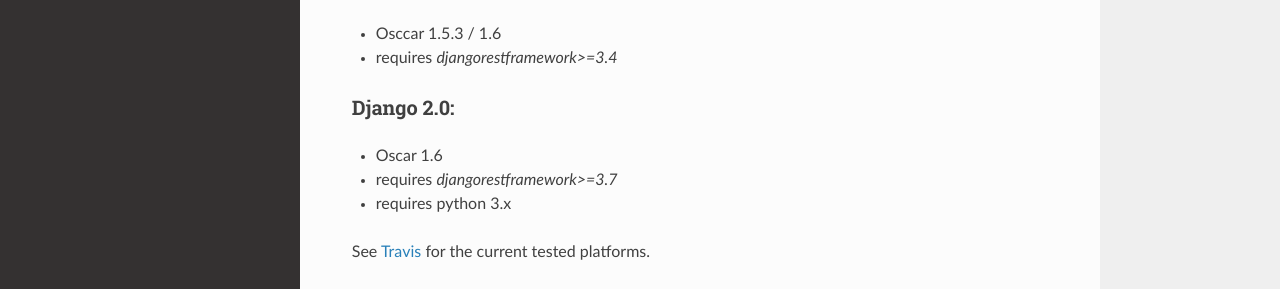
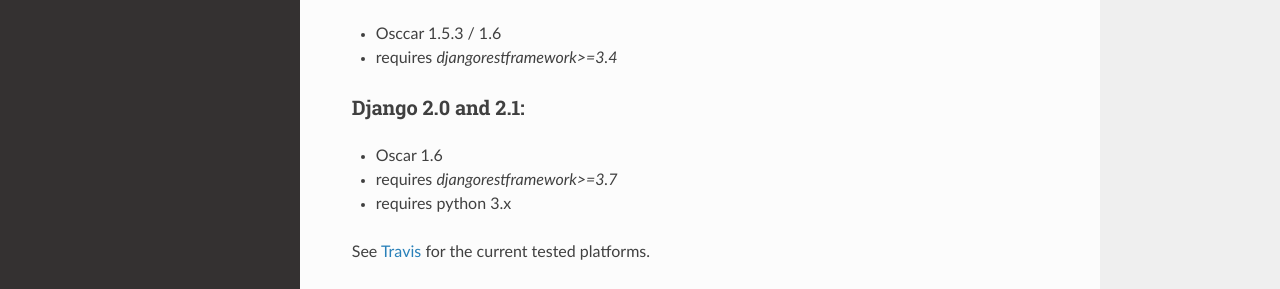
Before and after one commit to django-oscar/django-oscar-api, a Sphinx documentation site: the page built from docs/source/index.rst, in a window 1280 px wide and 900 px high. Shown: the part 412-701 px from the top of the window. Built offline with Sphinx 7.4.7 and the Read the Docs theme 2.0.0, drawn with Linux system fonts in a browser that asks for light colours.

Commit message:
Sanify travis.yml and add Django 2.1

```diff
--- a/docs/source/index.rst
+++ b/docs/source/index.rst
@@ -20,8 +20,8 @@
 - Osccar 1.5.3 / 1.6
 - requires `djangorestframework>=3.4`
 
-Django 2.0:
-~~~~~~~~~~~
+Django 2.0 and 2.1:
+~~~~~~~~~~~~~~~~~~~
 - Oscar 1.6
 - requires `djangorestframework>=3.7`
 - requires python 3.x
```
Also changed, not shown: .travis.yml.
